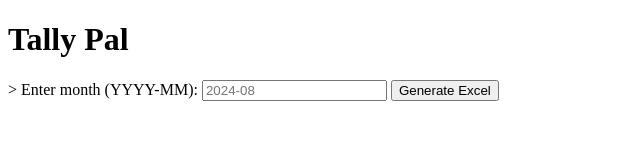
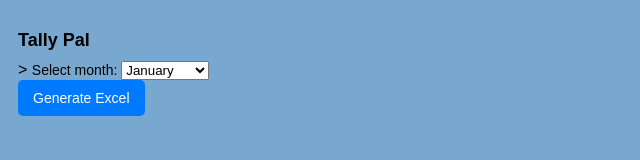
Before and after one commit to jfalconi-cavallini/Attendance-Chrome-Extension, a browser extension: page index.html in a window 1280 px wide. Shown: the whole page, without its empty margins (0-640 px from the left). Drawn offline with Linux system fonts and the light colour scheme.

Commit message:
updated files

```diff
--- /dev/null
+++ b/content.js
@@ -0,0 +1,3 @@
+function extractAttendanceData() {
+
+}
--- a/index.html
+++ b/index.html
@@ -6,12 +6,27 @@
     <meta http-equiv="X-UA-Compatible" content="IE=edge">
     <meta name="viewport" content="width=device-width, initial-scale=1.0">
     <title>Test chrome extension</title>
+    <link rel="stylesheet" href="styles.css">
 
 </head>
+
 <body>
     <h1> Tally Pal</h1>>
-    <label for="month">Enter month (YYYY-MM):</label>
-    <input type="text" id="month" placeholder="2024-08">
+    <label for="month">Select month: </label>
+    <select id="month">
+        <option value="01">January</option>
+        <option value="02">February</option>
+        <option value="03">March</option>
+        <option value="04">April</option>
+        <option value="05">May</option>
+        <option value="06">June</option>
+        <option value="07">July</option>
+        <option value="08">August</option>
+        <option value="09">September</option>
+        <option value="10">October</option>
+        <option value="11">November</option>
+        <option value="12">December</option>
+    </select>
     <button id="generate-button">Generate Excel</button>
     <script src="script.js"></script>
 </body>
--- /dev/null
+++ b/styles.css
@@ -0,0 +1,38 @@
+/* styles.css */
+body {
+    width: 300px;
+    padding: 10px;
+    font-family: Arial, sans-serif;
+    background-color:rgb(120, 167, 208);
+  }
+
+  h1 {
+    font-size: 18px;
+    margin-bottom: 10px;
+  }
+
+  label {
+    font-size: 14px;
+  }
+
+  input[type="text"] {
+    width: 100%;
+    padding: 8px;
+    margin-top: 5px;
+    margin-bottom: 10px;
+    font-size: 14px;
+  }
+
+  button {
+    padding: 10px 15px;
+    background-color: #007bff;
+    color: white;
+    border: none;
+    border-radius: 5px;
+    cursor: pointer;
+    font-size: 14px;
+  }
+
+  button:hover {
+    background-color: #0056b3;
+  }
```
Also changed, not shown: manifest.json.
